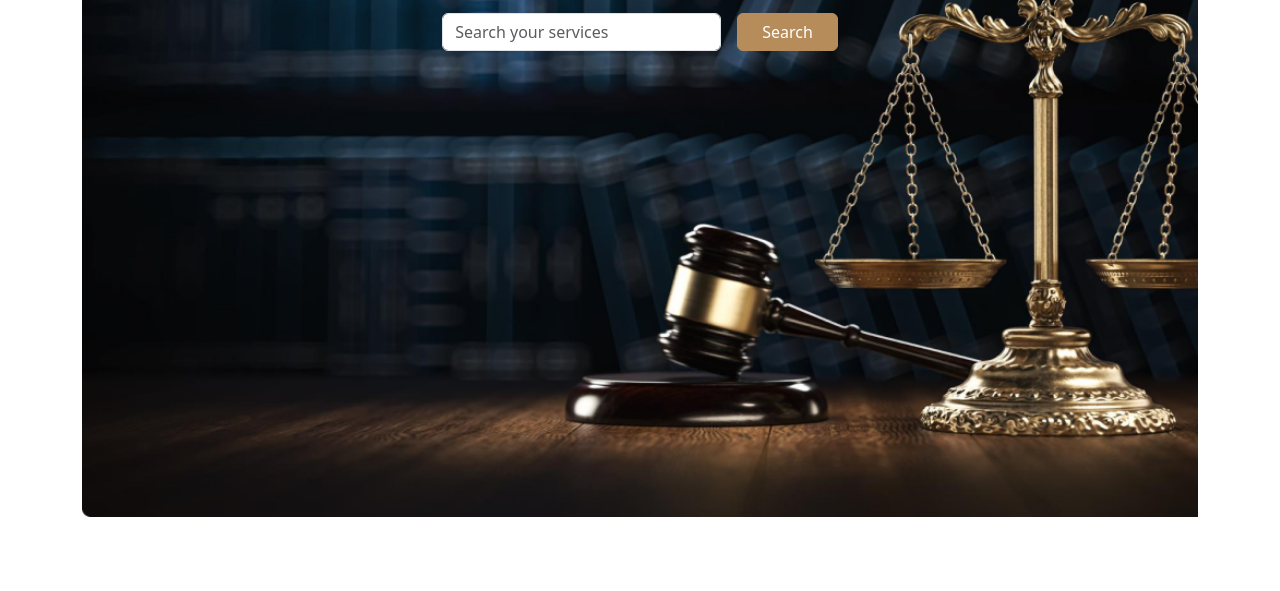
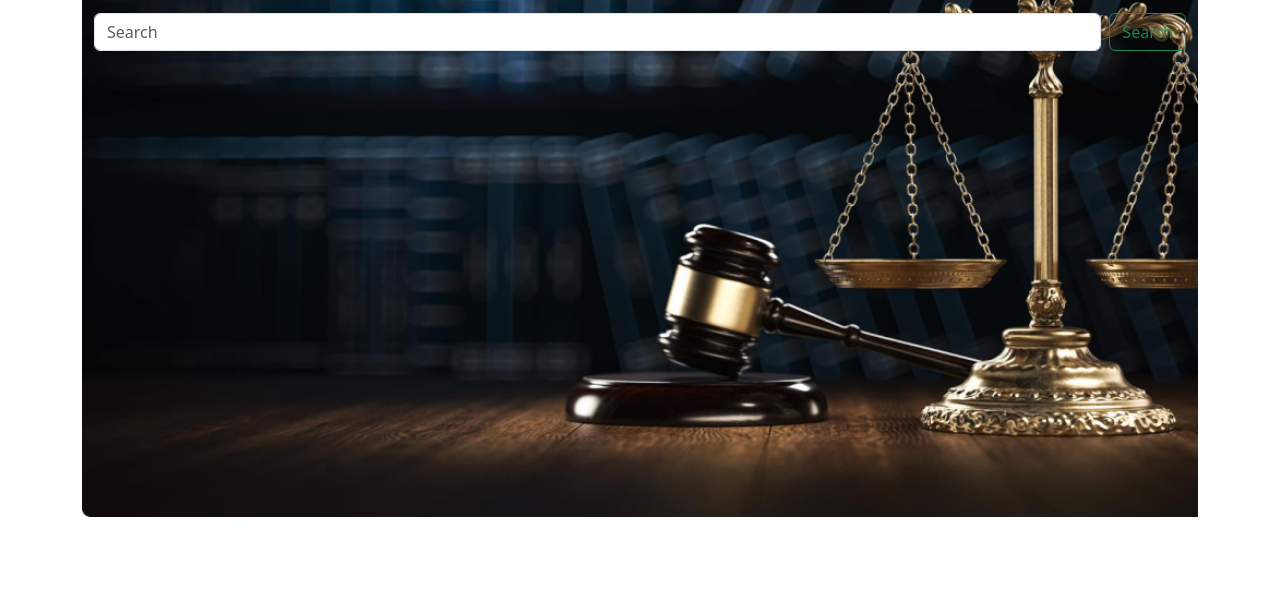
Before and after one commit to mirshad47/legal-solution, a plain HTML site: page index.html in a window 1280 px wide. Shown: the part 209-800 px from the top of the page. Drawn offline with Linux system fonts and the light colour scheme.

Commit message:
Update index.html

```diff
--- a/index.html
+++ b/index.html
@@ -11,7 +11,7 @@
     <link rel="stylesheet" href="./css/style.css">
 </head>
 
-<body class="container-md ">
+<body class="container-fluid container-md ">
     <header>
         <!-- nav section -->
         <nav class="navbar navbar-expand-lg  mt-3 mb-5">
@@ -76,11 +76,21 @@
                     majority have suffered
                     alteration in some form, by injected humour.</p>
 
-                <div class="d-flex gap-3 justify-content-center">
-                    <input type="search" id="" class="form-control w-25" placeholder="Search your services" />
+                <!-- <div class="d-flex gap-3 justify-content-center flex-column flex-md-row">
+                    <input type="search" id="" class="form-control" placeholder="Search your services" />
                     <button class="btn btn-primary px-4">Search</button>
-                </div>
+                </div> -->
+                <!-- <div class="d-grid col-3 mx-auto">
+                    <input type="search" id="" class="form-control" placeholder="Search your services" />
+                    <button class="btn btn-primary px-4">Search</button>
+                </div> -->
 
+                <div class="container-fluid">
+                    <form class="d-flex" role="search">
+                      <input class="form-control me-2" type="search" placeholder="Search" aria-label="Search">
+                      <button class="btn btn-outline-success" type="submit">Search</button>
+                    </form>
+                  </div>
             </div>
 
         </div>
```
